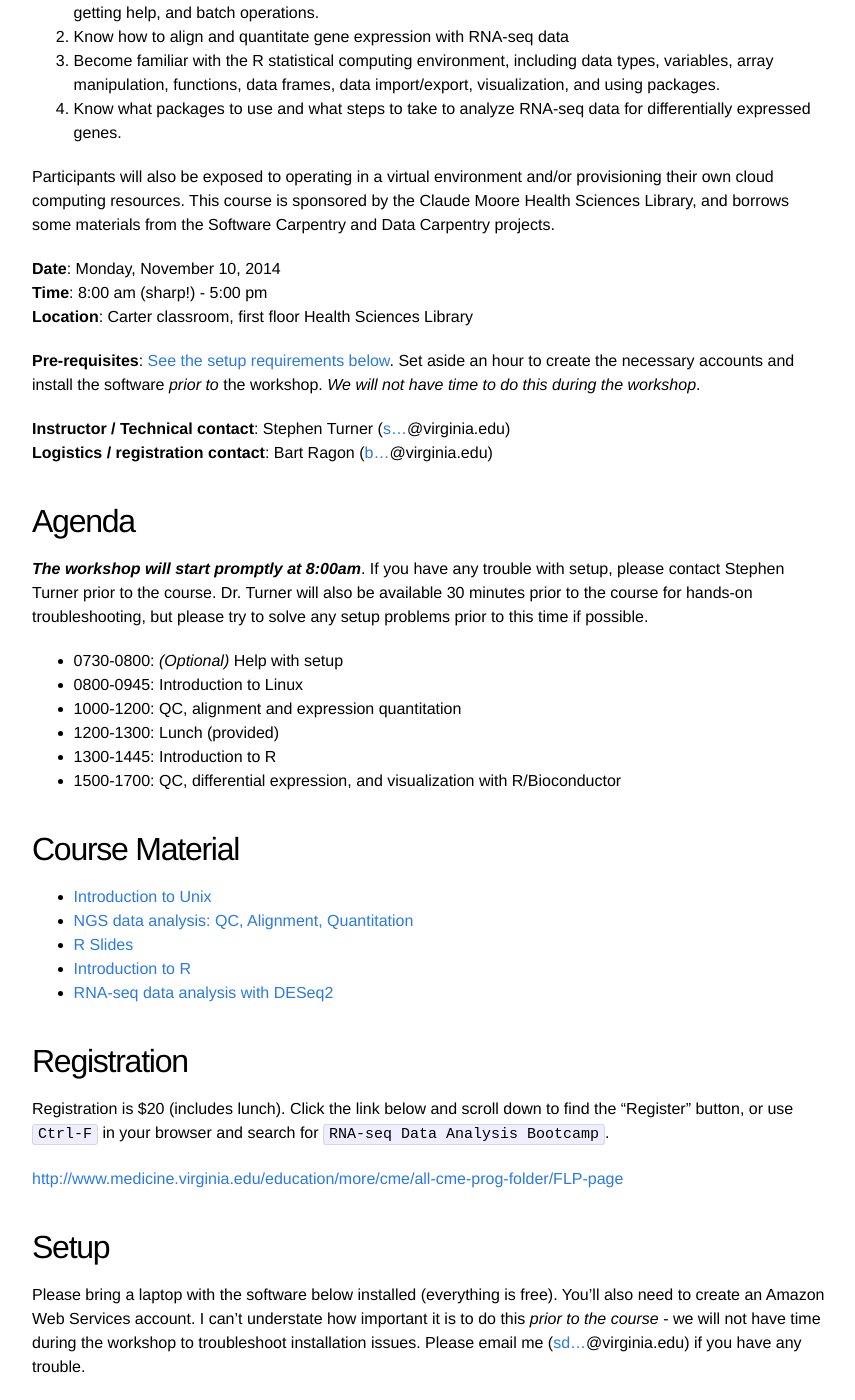
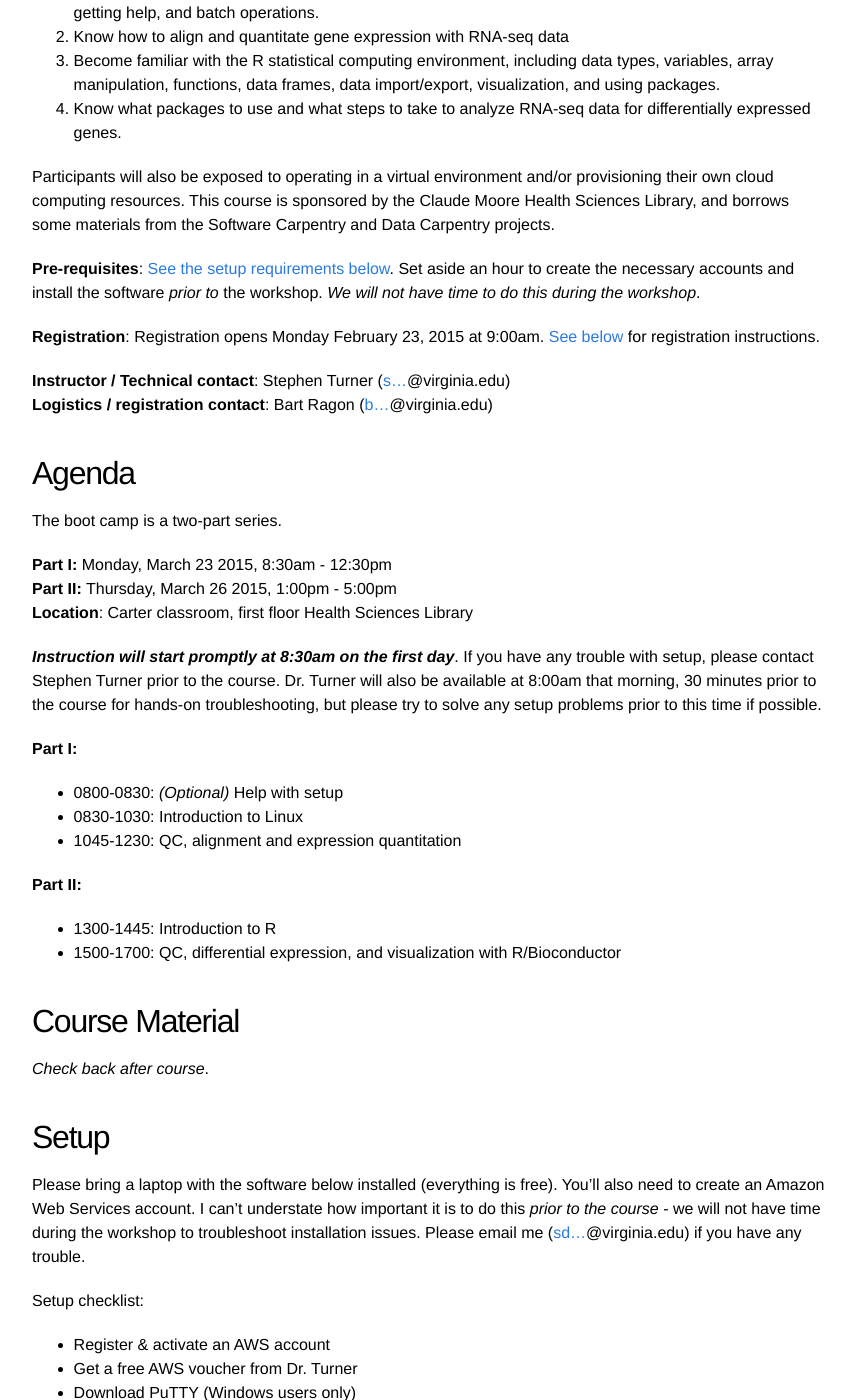
Before and after one commit to bioconnector/workshops2015, a Jekyll site: the page built from ws-rnaseq-1day.md, in a window 1280 px wide and 1400 px high, scrolled down 405 px. Shown: the whole window, without its empty margins (208-1063 px from the left). Built offline with Jekyll 4.4.1, drawn with Linux system fonts in a browser that asks for light colours; Markdown is read by kramdown in place of the engine named in the settings; some of the changed text lies outside the part shown.

Commit message:
updated rnaseq analysis bootcamp registration

```diff
--- a/ws-rnaseq-1day.md
+++ b/ws-rnaseq-1day.md
@@ -13,55 +14,45 @@
 
 Participants will also be exposed to operating in a virtual environment and/or provisioning their own cloud computing resources. This course is sponsored by the Claude Moore Health Sciences Library, and borrows some materials from the Software Carpentry and Data Carpentry projects.
 
-**Date**: Monday, November 10, 2014
-**Time**: 8:00 am (sharp!) - 5:00 pm
-**Location**: Carter classroom, first floor Health Sciences Library
+**Pre-requisites**: [See the setup requirements below](#setup). Set aside an hour to create the necessary accounts and install the software *prior to* the workshop. *We will not have time to do this during the workshop*.
 
-**Pre-requisites**: [See the setup requirements below](#setup). Set aside an hour to create the necessary accounts and install the software *prior to* the workshop. *We will not have time to do this during the workshop*.
+**Registration**: Registration opens Monday February 23, 2015 at 9:00am. [See below](#registration) for registration instructions.
 
 **Instructor / Technical contact**: Stephen Turner  (<a href="http://www.google.com/recaptcha/mailhide/d?k=01uXi4zl-bIdygzSeXF4649A==&amp;c=_81hv-sTQvJ9rjELjZNDJeAXTvLvkpfD9KEuItpEHTE=" onclick="window.open('http://www.google.com/recaptcha/mailhide/d?k\07501uXi4zl-bIdygzSeXF4649A\75\75\46c\75_81hv-sTQvJ9rjELjZNDJeAXTvLvkpfD9KEuItpEHTE\075', '', 'toolbar=0,scrollbars=0,location=0,statusbar=0,menubar=0,resizable=0,width=500,height=300'); return false;" title="Reveal this e-mail address">s...</a>@virginia.edu)
 **Logistics / registration contact**: Bart Ragon (<a href="http://www.google.com/recaptcha/mailhide/d?k=01uXi4zl-bIdygzSeXF4649A==&amp;c=Vsnuy3VwvY13wVeE0K2DFU5Cf-2n-YnO3260iwqa1RA=" onclick="window.open('http://www.google.com/recaptcha/mailhide/d?k\07501uXi4zl-bIdygzSeXF4649A\75\75\46c\75Vsnuy3VwvY13wVeE0K2DFU5Cf-2n-YnO3260iwqa1RA\075', '', 'toolbar=0,scrollbars=0,location=0,statusbar=0,menubar=0,resizable=0,width=500,height=300'); return false;" title="Reveal this e-mail address">b...</a>@virginia.edu)
 
 ## Agenda
 
-***The workshop will start promptly at 8:00am***. If you have any trouble with setup, please contact Stephen Turner prior to the course. Dr. Turner will also be available 30 minutes prior to the course for hands-on troubleshooting, but please try to solve any setup problems prior to this time if possible.
+The boot camp is a two-part series.
 
-* 0730-0800: *(Optional)* Help with setup
-* 0800-0945: Introduction to Linux
-* 1000-1200: QC, alignment and expression quantitation
-* 1200-1300: Lunch (provided)
+**Part I:** Monday, March 23 2015, 8:30am - 12:30pm
+**Part II:** Thursday, March 26 2015, 1:00pm - 5:00pm
+**Location**: Carter classroom, first floor Health Sciences Library
+
+***Instruction will start promptly at 8:30am on the first day***. If you have any trouble with setup, please contact Stephen Turner prior to the course. Dr. Turner will also be available at 8:00am that morning, 30 minutes prior to the course for hands-on troubleshooting, but please try to solve any setup problems prior to this time if possible.
+
+**Part I:**
+
+* 0800-0830: *(Optional)* Help with setup
+* 0830-1030: Introduction to Linux
+* 1045-1230: QC, alignment and expression quantitation
+
+**Part II:**
+
 * 1300-1445: Introduction to R
 * 1500-1700: QC, differential expression, and visualization with R/Bioconductor
 
 ## Course Material
 
+_Check back after course_.
+
+<!--
 * [Introduction to Unix](../lessons/shell/shell-intro/)
 * [NGS data analysis: QC, Alignment, Quantitation](../lessons/rnaseq/rnaseq-align-count/)
 * [R Slides](https://speakerdeck.com/stephenturner/introduction-to-r-for-life-scientists)
 * [Introduction to R](../lessons/r/r-intro/)
 * [RNA-seq data analysis with DESeq2](../lessons/rnaseq/rnaseq-diff-expr/)
-
-## Registration
-
-Registration is $20 (includes lunch). Click the link below and scroll down to find the "Register" button, or use `Ctrl-F` in your browser and search for `RNA-seq Data Analysis Bootcamp`.
-
-<http://www.medicine.virginia.edu/education/more/cme/all-cme-prog-folder/FLP-page>
-
-<!--
-    This block includes the Eventbrite registration widget if 'eventbrite' has been set in the header.
-
-    Maybe you need to change height value:
-
-    - for one room use 206px,
-    - for one waitlist room use 152px,
-    - for two room use 254px,
-    - for one waitlist room and one room use 253px,
-    - for two waitlist room use 197px.
--->
-
-{% if page.eventbrite %}
-<iframe src="//www.eventbrite.com/tickets-external?eid={{page.eventbrite}}&ref=etckt" frameborder="0" width="100%" height="253px" scrolling="auto"></iframe>
-{% endif %}
+ -->
 
 <a name="setup"></a>
 
@@ -88,3 +78,27 @@
 ### Software setup, part II: R and RStudio
 
 {% include setup-r.md %}
+
+<a name="registration"></a>
+
+## Registration
+
+[Register here](http://www.eventbrite.com/e/rna-seq-boot-camp-tickets-15712713148) or use the form below. The registration fee is $10, and that covers both parts. Registration is non-refundable, and part I and II cannot be split and attended individually.
+
+Registration opens Monday February 23, 2015 at 9:00am.
+
+<!--
+    This block includes the Eventbrite registration widget if 'eventbrite' has been set in the header.
+
+    Maybe you need to change height value:
+
+    - for one room use 206px,
+    - for one waitlist room use 152px,
+    - for two room use 254px,
+    - for one waitlist room and one room use 253px,
+    - for two waitlist room use 197px.
+-->
+
+{% if page.eventbrite %}
+<iframe src="//www.eventbrite.com/tickets-external?eid={{page.eventbrite}}&ref=etckt" frameborder="0" width="100%" height="250px" scrolling="auto"></iframe>
+{% endif %}
```
Also changed, not shown: other parts of ws-rnaseq-1day.md (+2 -2 lines).
